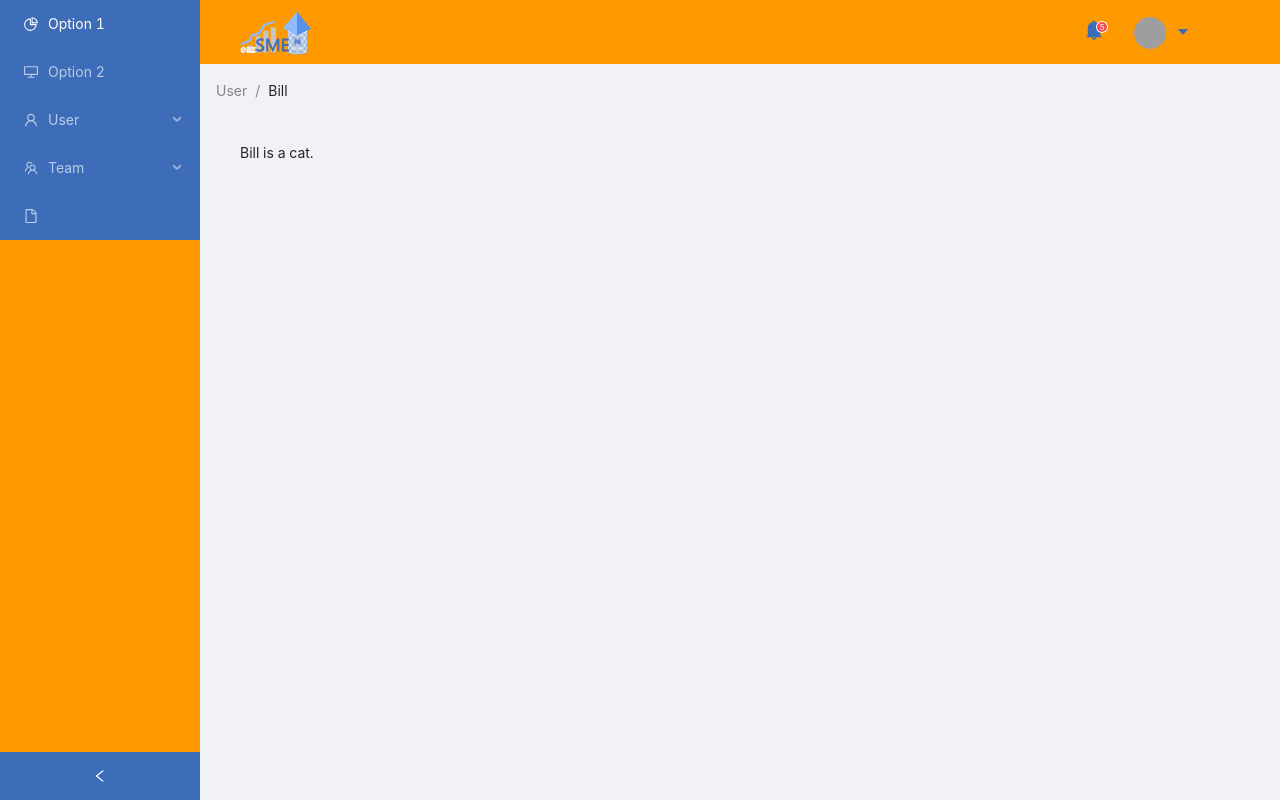
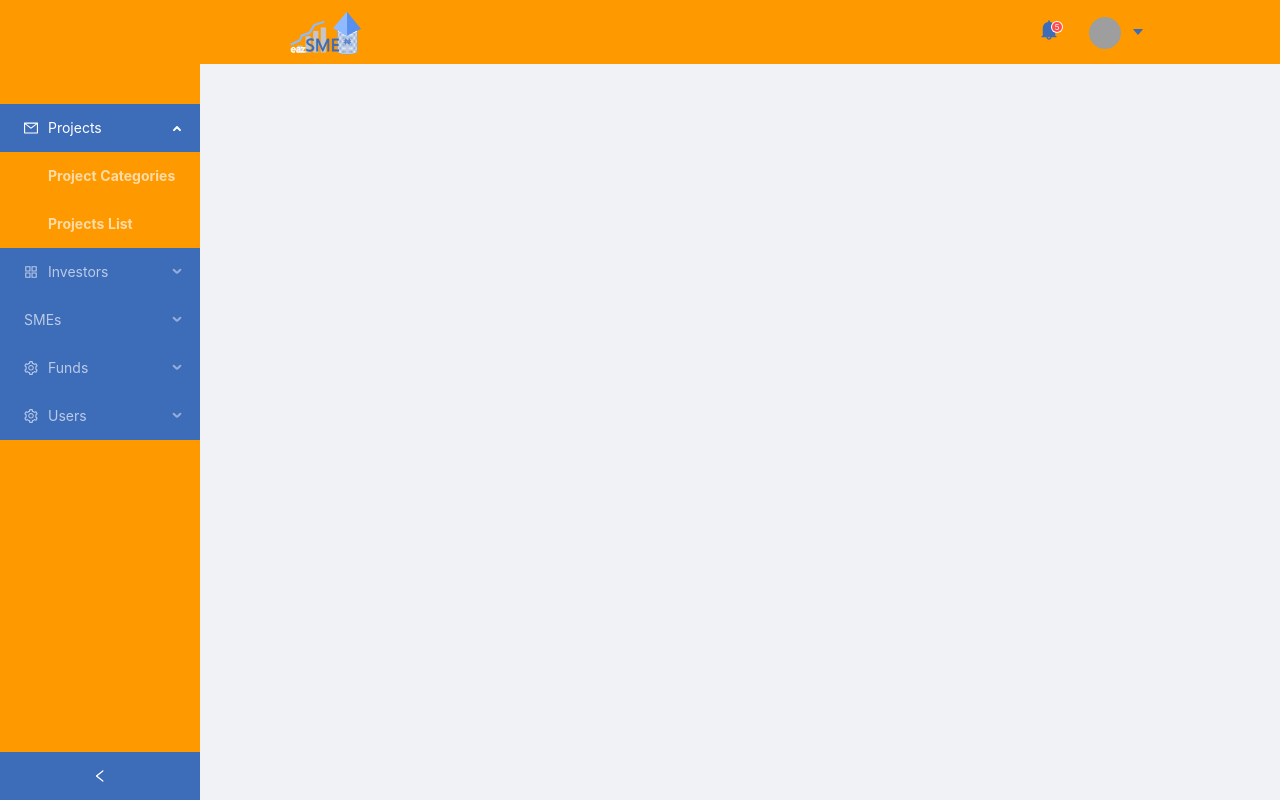
Before and after one commit to emydame/rRootSmart, a React (Create React App) app in the folder src/frontend/: page /regulator in a window 1280 px wide. Built offline with nearby package versions, Linux system fonts and the light colour scheme; grey boxes are pictures that could not be loaded.

Commit message:
ft: Created components for the Regulators dashboard

```diff
--- a/src/frontend/src/components/dashboard/regulator/RegulatorDashboard.js
+++ b/src/frontend/src/components/dashboard/regulator/RegulatorDashboard.js
@@ -1,14 +1,21 @@
+/* eslint-disable no-unused-vars */
 /* eslint-disable no-console */
 /* eslint no-console: "error" */
 
 import React from "react";
-import { Badge, Dropdown, Avatar } from "antd";
+import { Switch, Router, Route, Link } from "react-router-dom";
 import { FileDoneOutlined } from "@ant-design/icons";
 import { CaretDownFilled, UsergroupAddOutlined, SettingOutlined, LogoutOutlined } from "@ant-design/icons";
-import { Layout, Menu, Breadcrumb } from "antd";
-import { Link } from "react-router-dom";
-import { BellFilled } from "@ant-design/icons";
-import { DesktopOutlined, PieChartOutlined, FileOutlined, TeamOutlined, UserOutlined } from "@ant-design/icons";
+import { Layout, Menu, Breadcrumb, Row, Col,Badge, Dropdown, Avatar } from "antd";
+import {AppstoreOutlined, DollarCircleOutlined,BellFilled } from "@ant-design/icons";
+import { DesktopOutlined, PieChartOutlined,MailOutlined, FileOutlined, TeamOutlined, UserOutlined } from "@ant-design/icons";
+import Investors from "./Investors";
+import Projects from "./Projects";
+import Users from "./Users";
+import SMEs from "./SMEs";
+import Funds from "./Funds";
+import Projectcategories from "./Projectcategories";
+
 
 const menu = (
   <Menu id="dropdown-menu">
@@ -56,29 +63,39 @@ class RegulatorDashboard extends React.Component {
   render() {
     return (
       <Layout style={{ minHeight: "100vh" }}>
-        <Sider collapsible collapsed={this.state.collapsed} onCollapse={this.onCollapse}>
-          <div className="logo" />
-          <Menu theme="dark" defaultSelectedKeys={["1"]} mode="inline">
-            <Menu.Item key="1" icon={<PieChartOutlined />}>
-              Option 1
-            </Menu.Item>
-            <Menu.Item key="2" icon={<DesktopOutlined />}>
-              Option 2
-            </Menu.Item>
-            <SubMenu key="sub1" icon={<UserOutlined />} title="User">
-              <Menu.Item key="3">Tom</Menu.Item>
-              <Menu.Item key="4">Bill</Menu.Item>
-              <Menu.Item key="5">Alex</Menu.Item>
-            </SubMenu>
-            <SubMenu key="sub2" icon={<TeamOutlined />} title="Team">
-              <Menu.Item key="6">Team 1</Menu.Item>
-              <Menu.Item key="8">Team 2</Menu.Item>
-            </SubMenu>
-            <Menu.Item key="9" icon={<FileOutlined />} />
-          </Menu>
+        <Sider collapsible collapsed={this.state.collapsed} onCollapse={this.onCollapse} style={{ paddingTop: "60px" }}>
+          <div className="logo"></div>
+          <br />
+        <br />
+        <Menu
+          theme="dark"
+          onClick={this.handleClick}
+          defaultOpenKeys={['sub1']}
+          selectedKeys={[this.state.current]}
+          mode="inline"
+        >
+          <SubMenu key="sub1" icon={<MailOutlined />} title="Projects">
+            <Menu.Item key="1"><Link to="/regulator/Projectcategories"> Project Categories</Link></Menu.Item>
+            <Menu.Item key="2"><Link to="/regulator/Projects"> Projects List</Link></Menu.Item>
+                </SubMenu>
+          <SubMenu key="sub2" icon={<AppstoreOutlined />} title="Investors">
+          <Menu.Item key="1"><Link to="/regulator/Investors"> Investors List</Link></Menu.Item>
+          </SubMenu>
+            <SubMenu key="sub3" title="SMEs">
+            <Menu.Item key="1"><Link to="/regulator/SMEs"> SMEs List</Link></Menu.Item>
+          </SubMenu>
+          <SubMenu key="sub4" icon={<SettingOutlined />} title="Funds">
+          <Menu.Item key="1"><Link to="/regulator/Funds"> All Funds</Link></Menu.Item>
+
+          </SubMenu>
+          <SubMenu key="sub5" icon={<SettingOutlined />} title="Users">
+          <Menu.Item key="1"><Link to="/regulator/Users"> Users List</Link></Menu.Item>
+          <Menu.Item key="2"><Link to="/regulator/OrgUsers"> Organisation Users</Link></Menu.Item>
+          </SubMenu>
+        </Menu>
         </Sider>
         <Layout className="site-layout">
-          <Header className="site-layout-background" style={{ padding: 0 }}>
+          <Header className="site-layout-background header">
           <ul className="dashboard-items">
                 <li className="dashboard-item-1">
                     <Link className="dashboard-img" to="#">
@@ -103,13 +120,15 @@ class RegulatorDashboard extends React.Component {
               </ul>
           </Header>
           <Content style={{ margin: "0 16px" }}>
-            <Breadcrumb style={{ margin: "16px 0" }}>
-              <Breadcrumb.Item>User</Breadcrumb.Item>
-              <Breadcrumb.Item>Bill</Breadcrumb.Item>
-            </Breadcrumb>
-            <div className="site-layout-background" style={{ padding: 24, minHeight: 360 }}>
-              Bill is a cat.
-            </div>
+            <Router history={this.props.history}>
+              <Switch>
+              <Route path="/regulator/projects" component={Projects} />
+                <Route path="/regulator/investor" component={Investors} />
+                <Route path="/regulator/SMEs" component={SMEs} />
+                <Route path="/regulator/users" component={Users} />
+                <Route path="/regulator/Funds" component={Funds} />
+              </Switch>
+            </Router>
           </Content>
           {/* <Footer style={{ textAlign: "center" }}>Ant Design ©2018 Created by Ant UED</Footer> */}
         </Layout>
```
Also changed, not shown: src/frontend/src/components/dashboard/regulator/Funds.js (added), src/frontend/src/components/dashboard/regulator/Investors.js (added), src/frontend/src/components/dashboard/regulator/Projectcategories.js (added), src/frontend/src/components/dashboard/regulator/Projects.js (added), src/frontend/src/components/dashboard/regulator/SMEs.js (added), src/frontend/src/components/dashboard/regulator/Users.js (added), 1 other file (tests, documents, lock files or other folders).
